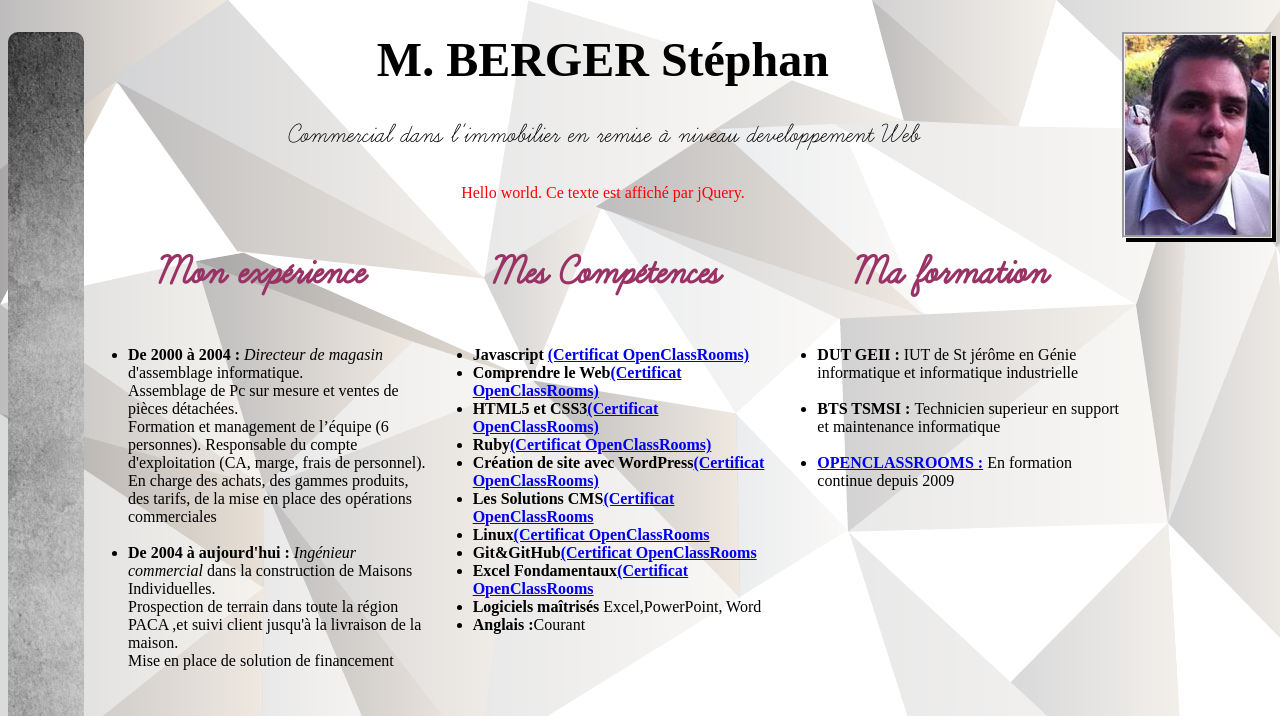
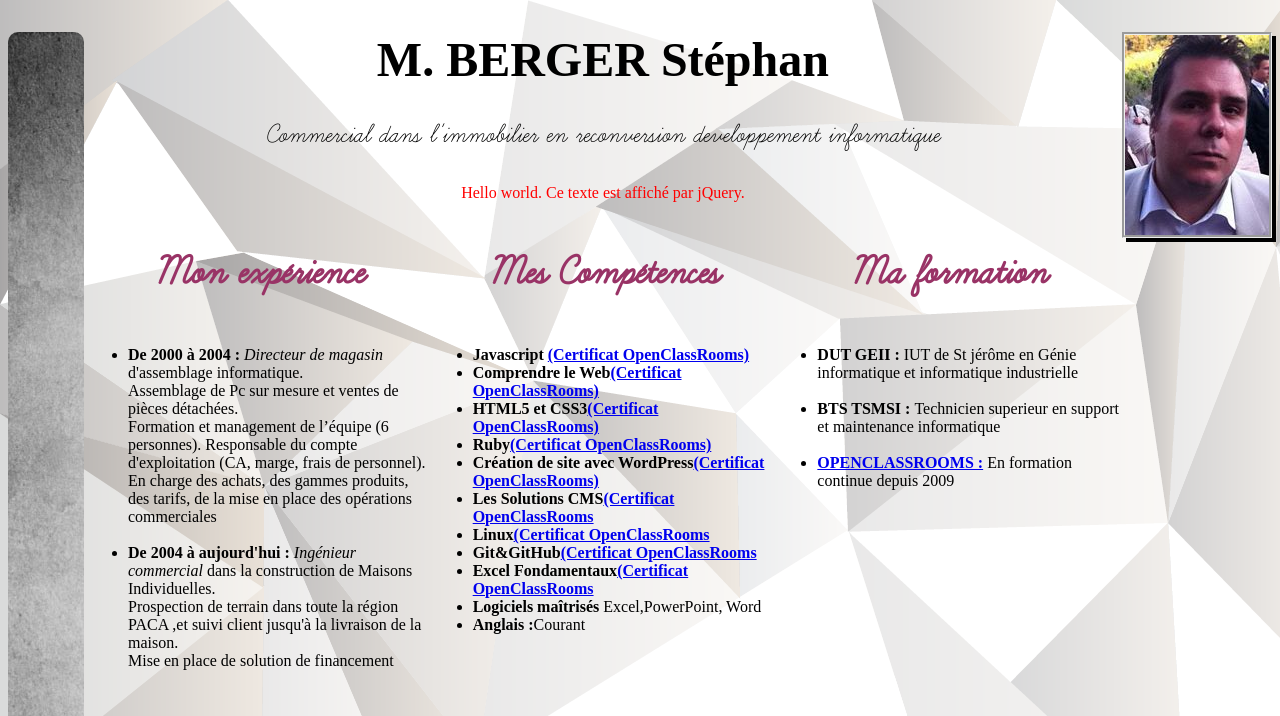
Before and after one commit to rencho13/rencho13.github.io, a plain HTML site: page index.html in a window 1280 px wide. Shown: the top 716 px of the page. Drawn offline with nearby package versions, Linux system fonts and the light colour scheme.

Commit message:
Modification sous titre

```diff
--- a/index.html
+++ b/index.html
@@ -21,7 +21,7 @@
     <header>
             <h1 id="name">M. BERGER Stéphan</h1>
 
-            <p>Commercial dans l'immobilier en remise à niveau developpement Web</p>
+            <p>Commercial dans l'immobilier en reconversion developpement informatique</p>
             <span id="texteJQ"></span>
 
 
```
